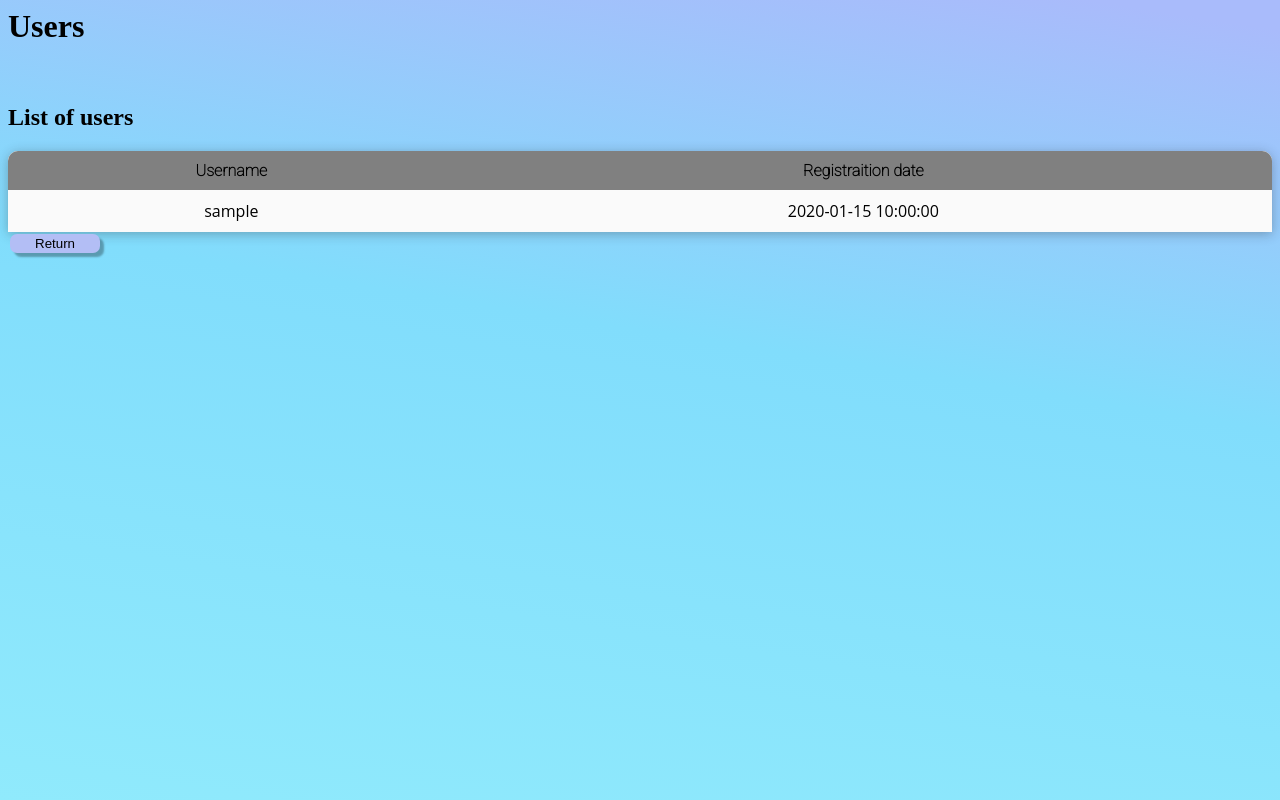
After one commit to Niram11/Ask_mate_kopia, a Flask app: page /users in a window 1280 px wide. The commit adds this page. Run offline with Flask 2, Linux system fonts and the light colour scheme; a database or web service that is not in the repository returns one stand-in record (values such as "Sample title"); some libraries are stand-ins or nearby versions.

Commit message:
dodanie listy uytkowników, utrzymanie sesji, zmiana templatek w jinjy

```diff
--- a/data_manager/data_const.py
+++ b/data_manager/data_const.py
@@ -15,3 +15,4 @@ ANSWER_QUESTION_ID = 3
 QUESTIONS_HEADERS = ['Question ID', 'Submision time', 'View number', 'Vote number', 'Title', 'Message', 'Image']
 ANSWER_HEADERS = ['Answer ID', 'Submision time', 'Vote number', 'Answer', 'Image']
 COMMENT_HEADERS = ['Comment ID', 'Submision time', 'Comment', 'Edited times']
+USERS_HEADERS = ['Username', 'Registraition date']
--- a/data_manager/sql_manager.py
+++ b/data_manager/sql_manager.py
@@ -229,21 +229,31 @@ def get_sorted_questions(order_by, order_direction):
         ORDER BY {order_by} {order_direction}""")
     return get_data_from_sql(commend)
 
-#TODO dodanie strony lub innego sposobu kominikowania o dublującym się użytkowniku
+#TODO dodanie strony lub innego sposobu komunikowania o dublującym się użytkowniku
 def register(registration_data):
-    if check_for_existing_user(registration_data['nickname']):
+    if check_for_existing_user(registration_data['username']):
         print('Użytkownik istnieje')
         return
     timestamp = support_functions.get_timestamp()
     password = support_functions.secure_password(registration_data['password'])
-    command = (f"INSERT into users values( '{registration_data['nickname']}', '{password}', '{timestamp}');")
+    command = (f"INSERT into users values( '{registration_data['username']}', '{password}', '{timestamp}');")
     insert_data_to_sql(command)
 
-def check_for_existing_user(nickname):
+def check_for_existing_user(username):
     commend = ("SELECT username from users")
     all_users = get_data_from_sql(commend)
     for i in all_users:
-        if i['username'] == nickname:
+        if i['username'] == username:
             return True
     else:
         return False
+
+def check_password(username):
+    command = (f"""SELECT * from users
+        WHERE username LIKE '{username}'""")
+    password = get_data_from_sql(command)
+    return password[0]['password']
+
+def get_users():
+    command = ("SELECT username, registration_date from users")
+    return get_data_from_sql(command)
--- a/server_sql.py
+++ b/server_sql.py
@@ -1,9 +1,13 @@
-from flask import Flask, render_template, request, redirect, url_for
+from flask import Flask, render_template, request, redirect, url_for, session
 from data_manager import sql_manager, data_const, support_functions
 
 app = Flask(__name__)
+
+app.secret_key = b'1234567890'
+
 #TODO
 #Komentarze z odpowiedzi wchodzą do komentarzy z pytań
+#poprawić url for w templatkach xD
 
 @app.route('/')
 def main_page():
@@ -187,9 +191,24 @@ def register():
 @app.route('/login', methods = ["POST", "GET"])
 def login():
     if request.method == "POST":
-        return 'loged in'
+        if support_functions.login(request.form):
+            session['username'] = request.form['username']
+            return redirect(url_for('main_page'))
+        else:
+            return redirect(url_for('main_page'))
     else:
         return render_template('login.html')
+
+@app.route('/logout')
+def logout():
+    session.pop('username', None)
+    return redirect(url_for('main_page'))
+
+@app.route('/users')
+def users():
+    users = sql_manager.get_users()
+    print(users)
+    return render_template('users.html', users = users, headers = data_const.USERS_HEADERS)
 
 
 if __name__ == "__main__":
--- a/templates/list.html
+++ b/templates/list.html
@@ -44,8 +44,12 @@
         {% endfor %}
     </table>
     <br>
+    {% if session['username'] %}
     <button class="buttons"type="button" onclick="location.href='/add_question'">Add question</button>
     <button class="buttons"type="button" onclick="location.href='/'">Back to main page</button>
+    {% else %}
+    <button class="buttons"type="button" onclick="location.href='/'">Back to main page</button>
+    {% endif %}
 
 </body>
 </html>
--- a/templates/login.html
+++ b/templates/login.html
@@ -7,8 +7,8 @@
 <body>
     <h1>Login</h1>
     <form action="login", method="POST">
-        <label>Nickname:</label>
-        <input type="text" name="nickname"/>
+        <label>username:</label>
+        <input type="text" name="username"/>
         <br>
         <label>Password</label>
         <input type="password", name="password"/>
--- a/templates/register.html
+++ b/templates/register.html
@@ -7,8 +7,8 @@
 <body>
     <h1>Register</h1>
     <form action="register", method="POST">
-        <label>Nickname:</label>
-        <input type="text" name="nickname"/>
+        <label>username:</label>
+        <input type="text" name="username"/>
         <br>
         <label>Password</label>
         <input type="password", name="password"/>
--- /dev/null
+++ b/templates/users.html
@@ -0,0 +1,28 @@
+<html>
+<head>
+    <title>Users</title>
+    <meta keywords.="story agile">
+    <link rel="stylesheet" href="{{ url_for('static', filename='css/static.css') }}">
+</head>
+<body>
+    <h1>Users</h1>
+    <br>
+    <h2>List of users</h2>
+    <table style="width:100%">
+        <tr>
+            {% for header in headers %}
+            <th>{{header}}</th>
+            {% endfor %}
+
+        </tr>
+        <tr>
+            {% for user in users %}
+            <td>{{user['username']}}</td>
+            <td>{{user['registration_date']}}</td>
+        </tr>
+            {% endfor %}
+    </table>
+
+    <button class="buttons"type="button" onclick="location.href='/'">Return</button>
+</body>
+</html>
```
Also changed, not shown: data_manager/support_functions.py (+10 -0 lines), templates/answer.html (+14 -2 lines), templates/main_page.html (+13 -0 lines), templates/question.html (+38 -2 lines).
